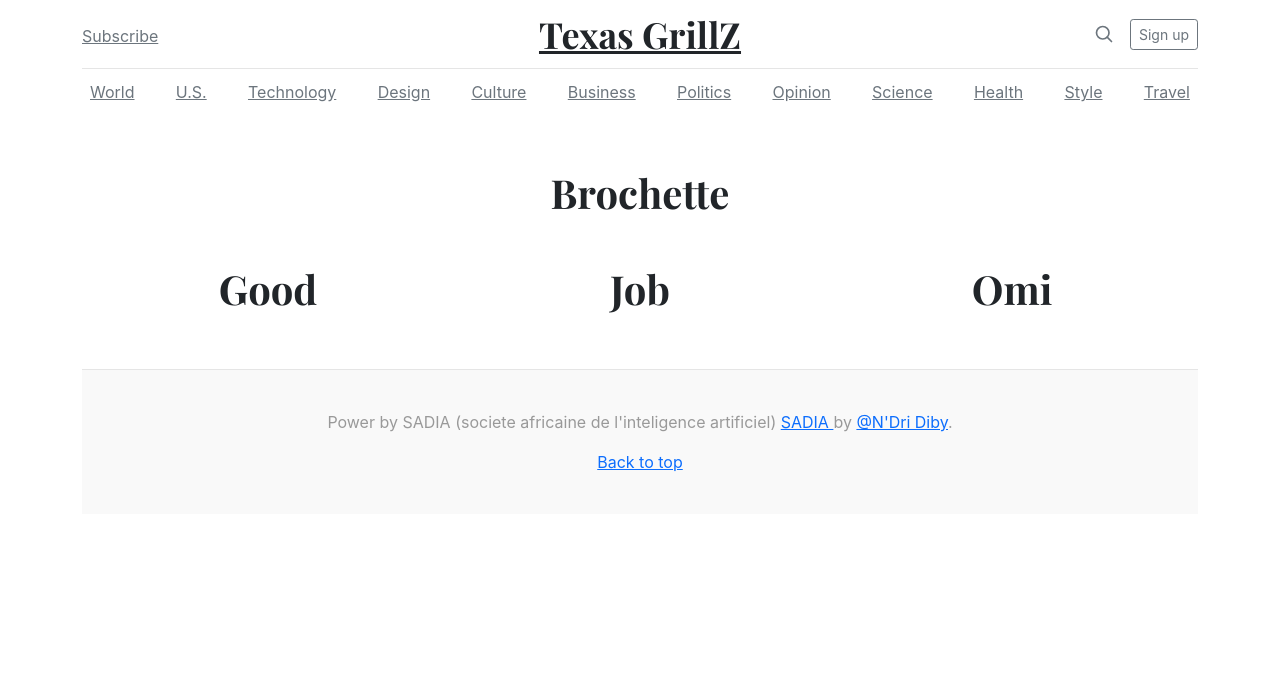
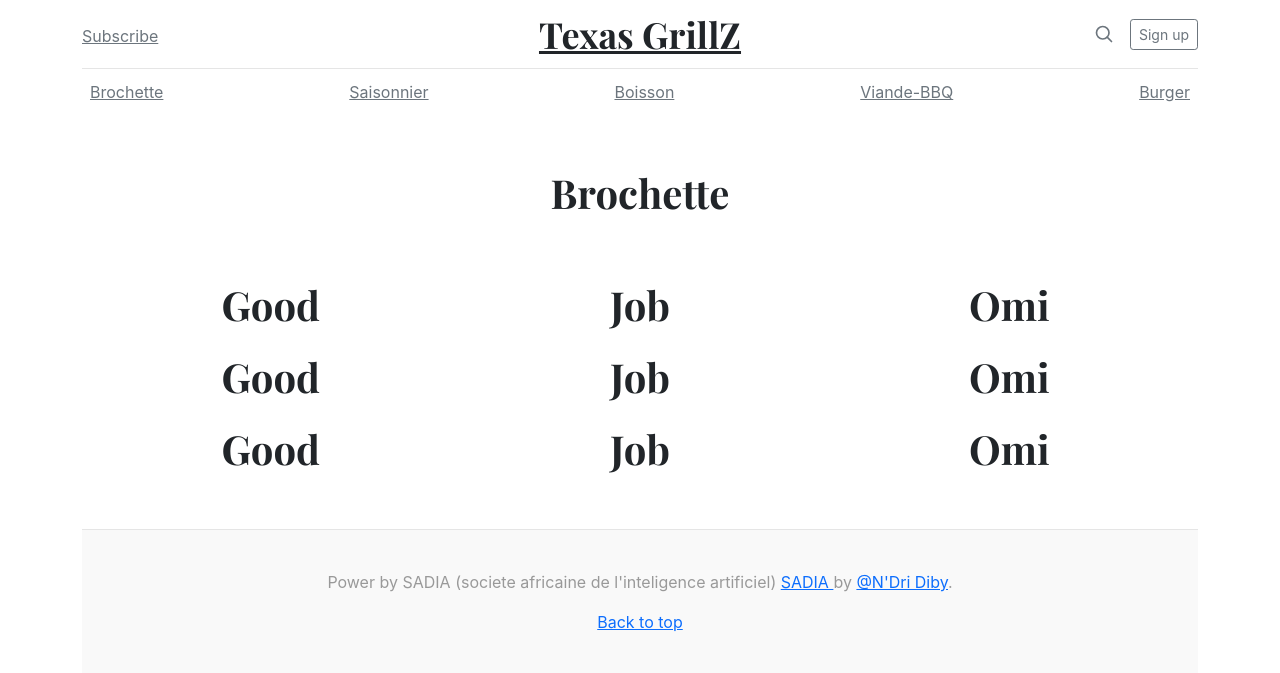
Before and after one commit to NDriDiby/Restaurent, a Django app: page /menudetails/1 in a window 1280 px wide. Shown: the top 673 px of the page. Run offline with Django 3.2, Linux system fonts and the light colour scheme; data comes from the database, SQL or seed files in the repository; some libraries are stand-ins or nearby versions.

Commit message:
Step 3 on the way

```diff
--- a/Resto/templates/Resto/HomePage.html
+++ b/Resto/templates/Resto/HomePage.html
@@ -5,7 +5,7 @@
 <div class="main-container">
     <div class="heading">
         <h1 class="heading__title">Texas GrillZ Menu</h1>
-        <p class="heading__credits"><a class="heading__link" target="_blank" href="https://dribbble.com/sl">Design by Simon Lurwer on Dribbble</a></p>
+        <p class="heading__credits"><a class="heading__link" target="_blank" href="https://dribbble.com/sl">Design by N'Dri Diby</a></p>
     </div>
 
     <div class="cards">
--- a/Resto/templates/Resto/MenuDetails.html
+++ b/Resto/templates/Resto/MenuDetails.html
@@ -7,22 +7,44 @@
 
     </div>
 
+    <div class='row row-cols g-3 mt-5'>
 
-    <div class='row mt-5'>
-
-        <div class='col'>
-
+        <div class='col-4'>
             <h1>Good</h1>
         </div>
 
-        <div class='col'>
+        <div class='col-4'>
             <h1>Job</h1>
         </div>
 
-        <div class='col'>
-
+        <div class='col-4'>
             <h1>Omi</h1>
         </div>
+        <div class='col-4'>
+            <h1>Good</h1>
+        </div>
+
+        <div class='col-4'>
+            <h1>Job</h1>
+        </div>
+
+        <div class='col-4'>
+            <h1>Omi</h1>
+        </div>
+
+        <div class='col-4'>
+            <h1>Good</h1>
+        </div>
+
+        <div class='col-4'>
+            <h1>Job</h1>
+        </div>
+
+        <div class='col-4'>
+            <h1>Omi</h1>
+        </div>
+
+
 
     </div>
 </div>
--- a/Resto/templates/Resto/base_menu.html
+++ b/Resto/templates/Resto/base_menu.html
@@ -46,18 +46,8 @@
 
         <div class="nav-scroller py-1 mb-2">
             <nav class="nav d-flex justify-content-between">
-                <a class="p-2 text-muted" href="#">World</a>
-                <a class="p-2 text-muted" href="#">U.S.</a>
-                <a class="p-2 text-muted" href="#">Technology</a>
-                <a class="p-2 text-muted" href="#">Design</a>
-                <a class="p-2 text-muted" href="#">Culture</a>
-                <a class="p-2 text-muted" href="#">Business</a>
-                <a class="p-2 text-muted" href="#">Politics</a>
-                <a class="p-2 text-muted" href="#">Opinion</a>
-                <a class="p-2 text-muted" href="#">Science</a>
-                <a class="p-2 text-muted" href="#">Health</a>
-                <a class="p-2 text-muted" href="#">Style</a>
-                <a class="p-2 text-muted" href="#">Travel</a>
+                {% for m in category %}
+                <a class="p-2 text-muted" href="#">{{m.name}}</a> {% endfor %}
             </nav>
         </div>
 
--- a/Resto/views.py
+++ b/Resto/views.py
@@ -15,9 +15,11 @@ def HomePage(request):
 def MenuDetails(request,menu_id):
 
     menu = Category.objects.get(id = menu_id)
+    category = Category.objects.all()
 
     context = {
-        'menu':menu
+        'menu':menu,
+        'category':category
     }
 
     return render(request,'Resto/MenuDetails.html',context)
```
Also changed, not shown: Resto/templates/Resto/base.html (+1 -32 lines).
